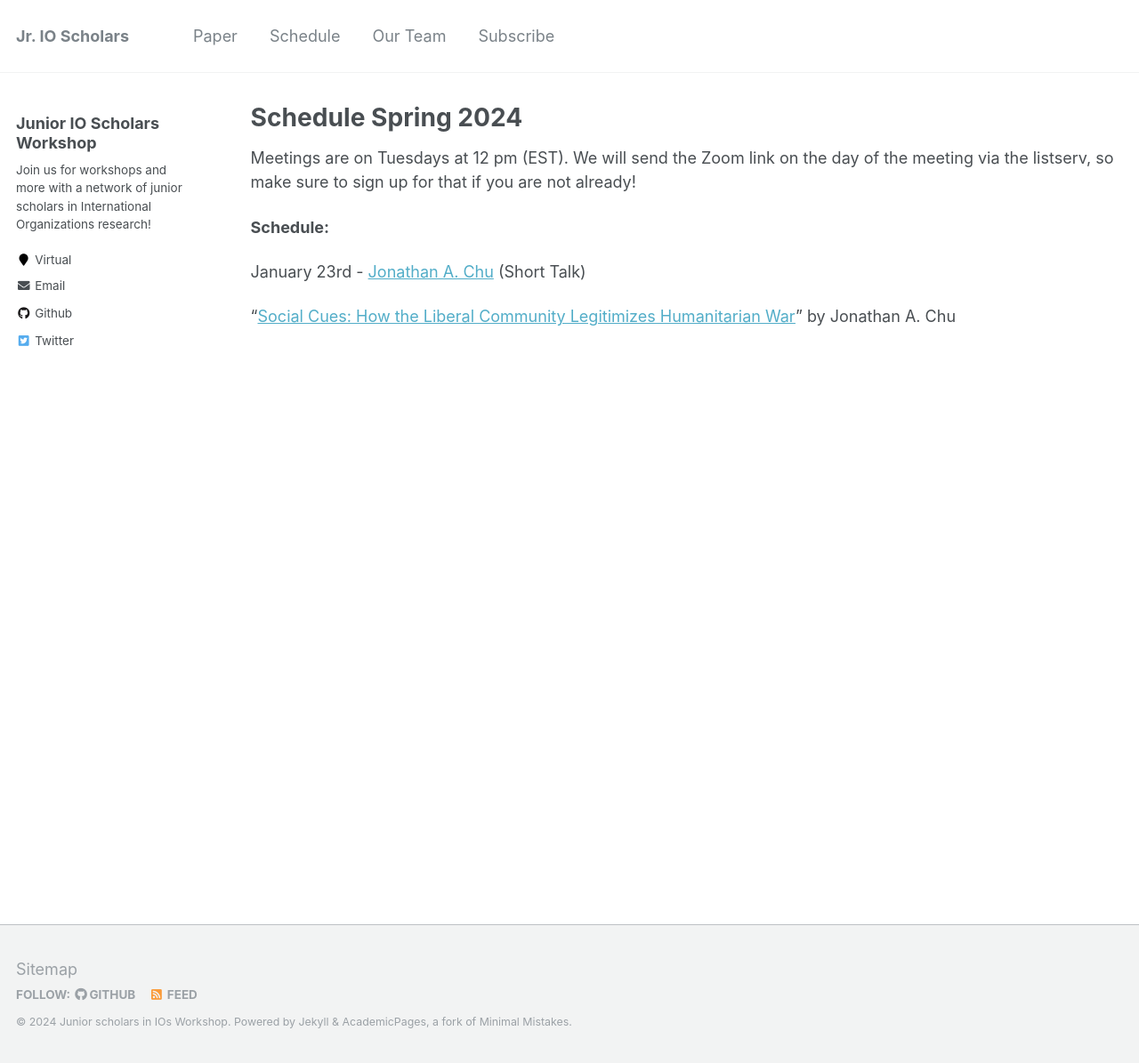
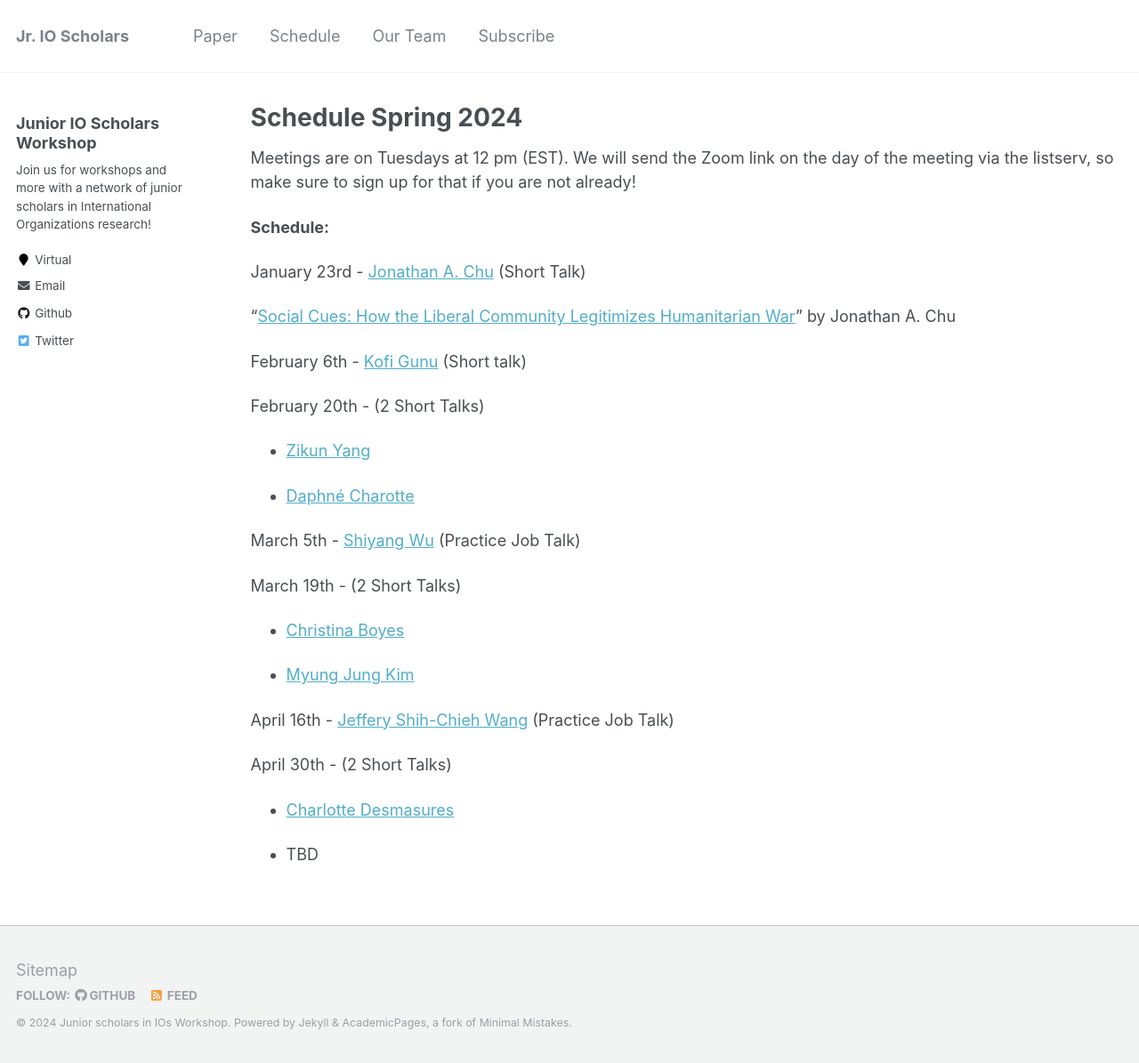
Before and after one commit to IO-workshop/IO-workshop.github.io, a Jekyll site: the page built from _pages/schedule.md, in a window 1280 px wide and 1195 px high. Shown: the whole window at 89% size. Built offline with Jekyll 4.4.1, drawn with Linux system fonts in a browser that asks for light colours.

Commit message:
adding schedule* for this semester!
*mostly finished

```diff
--- a/_pages/schedule.md
+++ b/_pages/schedule.md
@@ -13,14 +13,28 @@ January 23rd - [Jonathan A. Chu](https://www.jonathanchu.org/) (Short Talk)
 "[Social Cues: How the Liberal Community Legitimizes Humanitarian War](https://io-workshop.github.io/files/ChuSocialCuesManuscript_Circulation.pdf)" by Jonathan A. Chu
 &nbsp;
 
-<!--September 6 - [Rachel Schoner](https://sites.google.com/view/racheljschoner/) (Job Talk)
-
-"[Naming and Shaming in the Human Rights Committee: Individual Petitions’ Effect on Human Rights](https://io-workshop.github.io/files/Schoner_JMP.pdf)" by Rachel Schoner
-&nbsp;
+February 6th - [Kofi Gunu](https://www.politics.ox.ac.uk/person/kofi-gunu) (Short talk)
 
 
+February 20th - (2 Short Talks)
+- [Zikun Yang](https://www.polis.cam.ac.uk/staff/zikun-yang#:~:text=Zikun%20Yang%20is%20a%20PhD,diplomatic%20history%20and%20treaty%20negotiation.)
+
+- [Daphné Charotte](https://www.maastrichtuniversity.nl/d-charotte)
 
 
-<!-- **February 7th: Ebad Ebadi (GWU), "*Adapting to Sanctions: Evidence from Firm Response and Market Reallocation in Iran.*"**
-<br />
-*Moderator:* Oriana Montti (Brandeis). -->
+March 5th - [Shiyang Wu](https://www.polsci.ucsb.edu/people/shiyang-wu) (Practice Job Talk)
+
+
+March 19th - (2 Short Talks)
+- [Christina Boyes](https://christinaaboyes.weebly.com/)
+
+- [Myung Jung Kim](https://pol.illinois.edu/directory/profile/mjkim12)
+
+
+April 16th - [Jeffery Shih-Chieh Wang](https://jeffery-wang.com/) (Practice Job Talk)
+
+
+April 30th - (2 Short Talks)
+- [Charlotte Desmasures](https://www.sciencespo.fr/ceri/en/users/charlottedesmasures)
+
+- TBD
```
